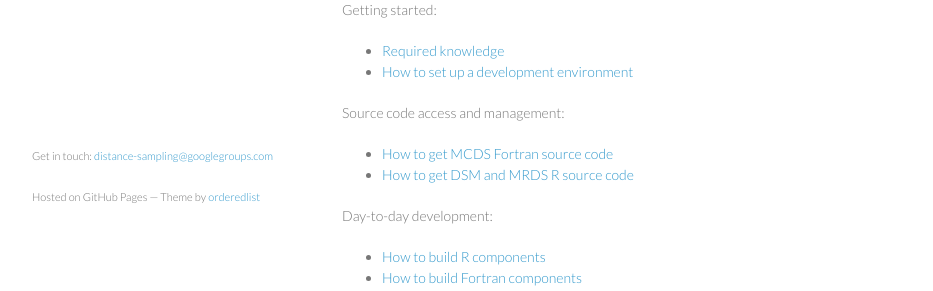
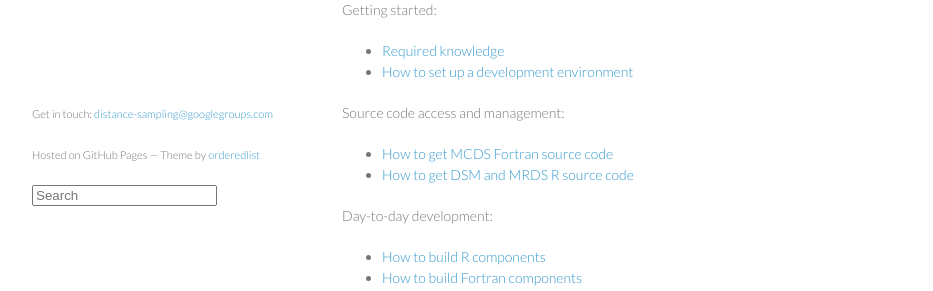
Before and after one commit to softwaresaved/distance-consultancy, a Jekyll site: the page built from index.md, in a window 1280 px wide. Shown: the part 624-915 px from the top of the page, without its empty margins (178-1111 px from the left). Built offline with Jekyll 4.4.1, drawn with Linux system fonts in a browser that asks for light colours.

Commit message:
Added search box

```diff
--- a/_includes/footer.html
+++ b/_includes/footer.html
@@ -1,4 +1,10 @@
 <footer>
   <p><small>Get in touch: <a href="mailto:{{ site.email }}">{{ site.email }}</a></small></p>
-  <p><small>Hosted on GitHub Pages &mdash; Theme by <a href="{{ site.theme_ur l}}">{{ site.theme_name }}</a></small></p>
+  <p><small>Hosted on GitHub Pages &mdash; Theme by <a href="{{ site.theme_url}}">{{ site.theme_name }}</a></small></p>
+  <p>
+    <form method="get" action="http://www.google.com/search">
+      <input type="hidden" name="sitesearch" value="{{ site.baseurl }}" />
+      <input name="q" type="text" class="search-query" placeholder="Search" />
+    </form>
+  </p>
 </footer>
```
